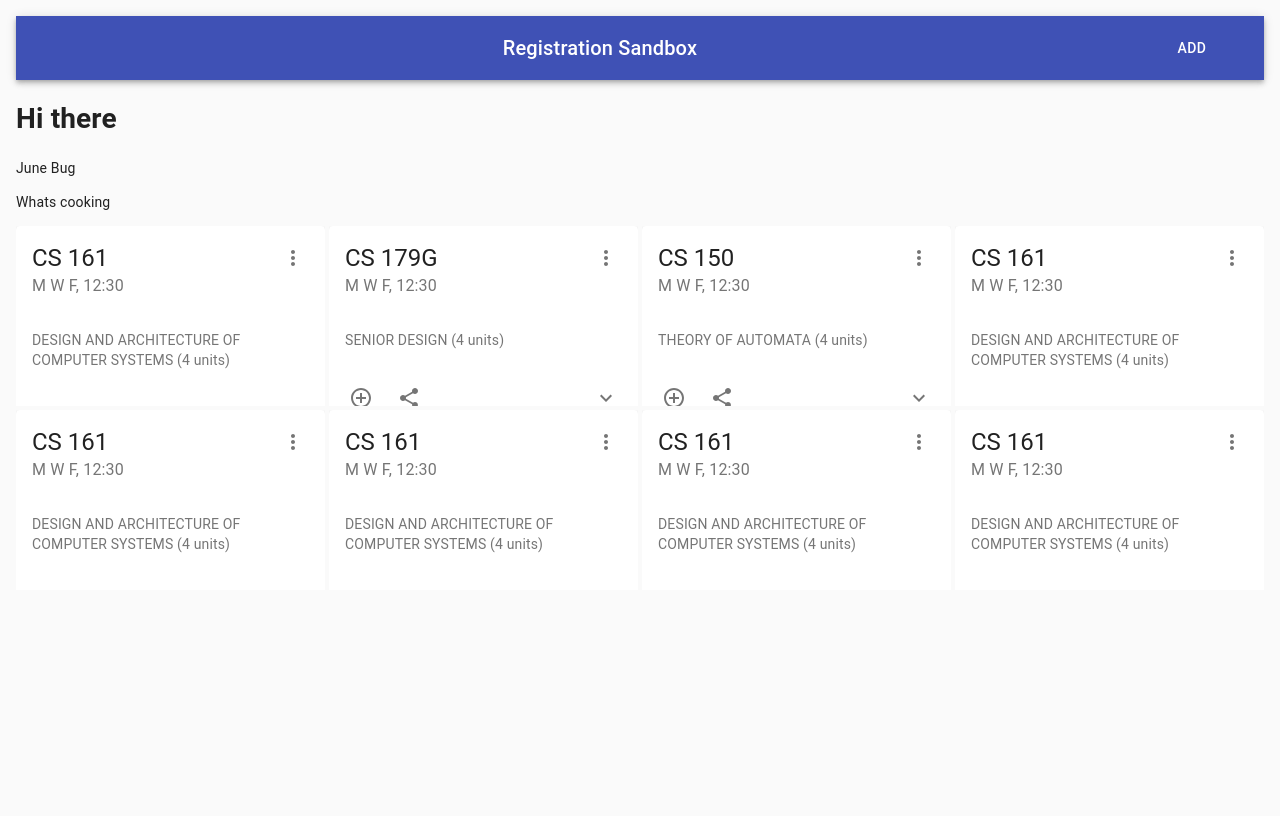
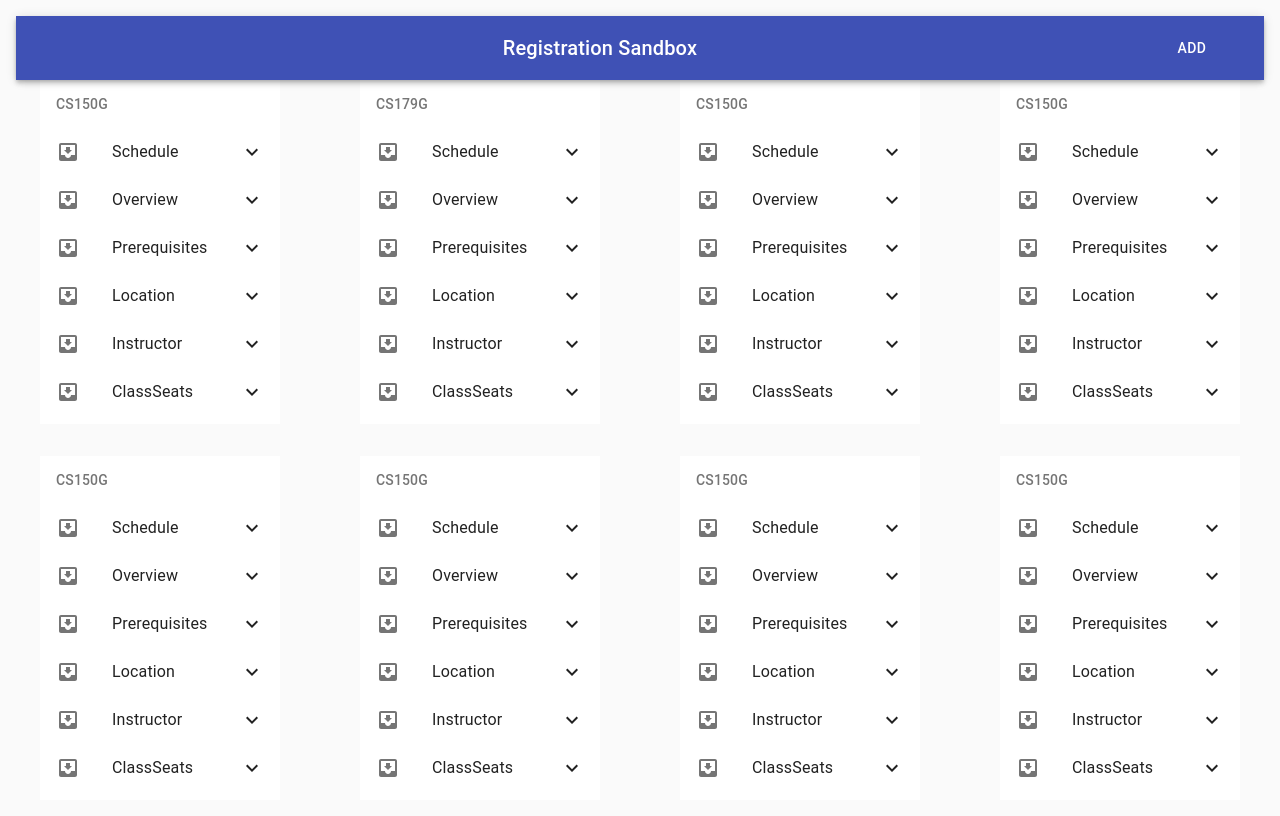
Before and after one commit to CS-UCR/better-banner, a React (Create React App) app in the folder client/: page /sandbox in a window 1280 px wide. Built offline with nearby package versions, Linux system fonts and the light colour scheme.

Commit message:
refactored Class Details to take in properties

```diff
--- a/client/src/components/ClassDetails.jsx
+++ b/client/src/components/ClassDetails.jsx
@@ -27,7 +27,7 @@ const useStyles = makeStyles(theme => ({
     },
 }));
 
-export default function NestedList() {
+export default function NestedList(props) {
     const classes = useStyles();
     const [open, setOpen] = React.useState({
         Schedule: false,
@@ -44,15 +44,16 @@ export default function NestedList() {
     };
 
     return (
-    <Container maxWidth="sm">
+        <Container maxWidth='sm'>
             <List
-      component="nav"
-      aria-labelledby="nested-list-subheader"
-      subheader={
-        <ListSubheader component="div" id="nested-list-subheader">
-          CS179G
+                component='nav'
+                aria-labelledby='nested-list-subheader'
+                subheader={(
+                    <ListSubheader component='div' id='nested-list-subheader'>
+                        {/* CS179G */}
+                        {props.courseTitle}
                     </ListSubheader>
-      }
+                )}
                 className={classes.root}
             >
                 {/* <ListItem button>
@@ -71,16 +72,17 @@ export default function NestedList() {
                     <ListItemIcon>
                         <InboxIcon />
                     </ListItemIcon>
-        <ListItemText primary="Schedule" />
+                    <ListItemText primary='Schedule' />
                     {open.Schedule ? <ExpandLess /> : <ExpandMore />}
                 </ListItem>
-      <Collapse in={open.Schedule} timeout="auto" unmountOnExit>
-        <List component="div" disablePadding>
+                <Collapse in={open.Schedule} timeout='auto' unmountOnExit>
+                    <List component='div' disablePadding>
                         <ListItem button className={classes.nested}>
                             <ListItemIcon>
                                 <StarBorder />
                             </ListItemIcon>
-            <ListItemText primary="Monday, 11:00 - 11:50" />
+                            {/* <ListItemText primary='Monday, 11:00 - 11:50' /> */}
+                            <ListItemText primary={props.Schedule} />
                         </ListItem>
                     </List>
                 </Collapse>
@@ -89,16 +91,17 @@ export default function NestedList() {
                     <ListItemIcon>
                         <InboxIcon />
                     </ListItemIcon>
-        <ListItemText primary="Overview" />
+                    <ListItemText primary='Overview' />
                     {open.Overview ? <ExpandLess /> : <ExpandMore />}
                 </ListItem>
-      <Collapse in={open.Overview} timeout="auto" unmountOnExit>
-        <List component="div" disablePadding>
+                <Collapse in={open.Overview} timeout='auto' unmountOnExit>
+                    <List component='div' disablePadding>
                         <ListItem button className={classes.nested}>
                             <ListItemIcon>
                                 <StarBorder />
                             </ListItemIcon>
-            <ListItemText primary="Senior design class of database" />
+                            {/* <ListItemText primary='Senior design class of database' /> */}
+                            <ListItemText primary={props.Overview} />
                         </ListItem>
                     </List>
                 </Collapse>
@@ -107,16 +110,17 @@ export default function NestedList() {
                     <ListItemIcon>
                         <InboxIcon />
                     </ListItemIcon>
-        <ListItemText primary="Prerequisites" />
+                    <ListItemText primary='Prerequisites' />
                     {open.Prerequisites ? <ExpandLess /> : <ExpandMore />}
                 </ListItem>
-      <Collapse in={open.Prerequisites} timeout="auto" unmountOnExit>
-        <List component="div" disablePadding>
+                <Collapse in={open.Prerequisites} timeout='auto' unmountOnExit>
+                    <List component='div' disablePadding>
                         <ListItem button className={classes.nested}>
                             <ListItemIcon>
                                 <StarBorder />
                             </ListItemIcon>
-            <ListItemText primary="CS166 with a grade of C- or better" />
+                            {/* <ListItemText primary='CS166 with a grade of C- or better' /> */}
+                            <ListItemText primary={props.Prerequisites} />
                         </ListItem>
                     </List>
                 </Collapse>
@@ -125,16 +129,17 @@ export default function NestedList() {
                     <ListItemIcon>
                         <InboxIcon />
                     </ListItemIcon>
-        <ListItemText primary="Location" />
+                    <ListItemText primary='Location' />
                     {open.Location ? <ExpandLess /> : <ExpandMore />}
                 </ListItem>
-      <Collapse in={open.Location} timeout="auto" unmountOnExit>
-        <List component="div" disablePadding>
+                <Collapse in={open.Location} timeout='auto' unmountOnExit>
+                    <List component='div' disablePadding>
                         <ListItem button className={classes.nested}>
                             <ListItemIcon>
                                 <StarBorder />
                             </ListItemIcon>
-            <ListItemText primary="Chung 138" />
+                            {/* <ListItemText primary='Chung 138' /> */}
+                            <ListItemText primary={props.Location} />
                         </ListItem>
                     </List>
                 </Collapse>
@@ -143,16 +148,17 @@ export default function NestedList() {
                     <ListItemIcon>
                         <InboxIcon />
                     </ListItemIcon>
-        <ListItemText primary="Instructor" />
+                    <ListItemText primary='Instructor' />
                     {open.Instructor ? <ExpandLess /> : <ExpandMore />}
                 </ListItem>
-      <Collapse in={open.Instructor} timeout="auto" unmountOnExit>
-        <List component="div" disablePadding>
+                <Collapse in={open.Instructor} timeout='auto' unmountOnExit>
+                    <List component='div' disablePadding>
                         <ListItem button className={classes.nested}>
                             <ListItemIcon>
                                 <StarBorder />
                             </ListItemIcon>
-            <ListItemText primary="Marriam Salloum" />
+                            {/* <ListItemText primary='Marriam Salloum' /> */}
+                            <ListItemText primary={props.Instructor} />
                         </ListItem>
                     </List>
                 </Collapse>
@@ -161,26 +167,28 @@ export default function NestedList() {
                     <ListItemIcon>
                         <InboxIcon />
                     </ListItemIcon>
-        <ListItemText primary="ClassSeats" />
+                    <ListItemText primary='ClassSeats' />
                     {open.ClassSeats ? <ExpandLess /> : <ExpandMore />}
                 </ListItem>
-      <Collapse in={open.ClassSeats} timeout="auto" unmountOnExit>
-        <List component="div" disablePadding>
+                <Collapse in={open.ClassSeats} timeout='auto' unmountOnExit>
+                    <List component='div' disablePadding>
                         <ListItem button className={classes.nested}>
                             <ListItemIcon>
                                 <StarBorder />
                             </ListItemIcon>
-            <ListItemText primary="Seats available: 5" />
+                            {/* <ListItemText primary='Seats available: 5' /> */}
+                            <ListItemText primary={props.Seats_Available} />
                         </ListItem>
                     </List>
                 </Collapse>
-      <Collapse in={open.ClassSeats} timeout="auto" unmountOnExit>
-        <List component="div" disablePadding>
+                <Collapse in={open.ClassSeats} timeout='auto' unmountOnExit>
+                    <List component='div' disablePadding>
                         <ListItem button className={classes.nested}>
                             <ListItemIcon>
                                 <StarBorder />
                             </ListItemIcon>
-            <ListItemText primary="Waitlist: 0" />
+                            {/* <ListItemText primary='Waitlist: 0' /> */}
+                            <ListItemText primary={props.Waitlist} />
                         </ListItem>
                     </List>
                 </Collapse>
--- a/client/src/pages/RegistrationPage.jsx
+++ b/client/src/pages/RegistrationPage.jsx
@@ -6,7 +6,16 @@ export default function RegistrationPage(){
     return (
         <div>
             <h1>Hello</h1>
-            <ClassDetails />
+            <ClassDetails
+                courseTitle='CS150G'
+                Schedule='Monday 11:00 - 11:50'
+                Overview='Theory of Automata'
+                Prerequisites='CS111 with a grade of C- or better'
+                Location='WCH 138'
+                Instructor='Pae Lependu'
+                Seats_Available='Seats available: 5'
+                Waitlist='Waitlist: 0'
+            />
         </div>
     );
 };
--- a/client/src/pages/Sandbox.jsx
+++ b/client/src/pages/Sandbox.jsx
@@ -1,16 +1,9 @@
 import React from 'react';
-import {
-    AppBar,
-    Toolbar,
-    Typography,
-    Button,
-    Container,
-    Grid,
-    GridList,
-    GridListTile
-} from '@material-ui/core';
+import { AppBar,Toolbar,Typography,Button,Grid} from '@material-ui/core';
 import { makeStyles } from '@material-ui/core/styles';
-import Card from '../components/Card';
+// import Card from '../components/Card';
+import ClassDetails from '../components/ClassDetails';
+
 
 const useStyles = makeStyles(theme => ({
     root: {
@@ -30,44 +23,84 @@ const useStyles = makeStyles(theme => ({
 // used as the index to map each entry
 const courses = [
     {
-        courseNumber: 'CS 161',
-        schedule: 'M W F, 12:30',
-        courseHead: 'DESIGN AND ARCHITECTURE OF COMPUTER SYSTEMS (4 units)'
+        courseTitle: 'CS150G',
+        Schedule: 'Monday 11:00 - 11:50',
+        Overview: 'Theory of Automata',
+        Prerequisites: 'CS111 with a grade of C- or better',
+        Location: 'WCH 138',
+        Instructor: 'Pae Lependu',
+        Seats_Available: 'Seats available: 5',
+        Waitlist: 'Waitlist: 0',
     },
     {
-        courseNumber: 'CS 179G',
-        schedule: 'M W F, 12:30',
-        courseHead: 'SENIOR DESIGN (4 units)'
+        courseTitle: 'CS179G',
+        Schedule: 'Monday 11:00 - 11:50',
+        Overview: 'Database Senior Design',
+        Prerequisites: 'CS166 with a grade of C- or better',
+        Location: 'WCH 145',
+        Instructor: 'Mariam Salloum',
+        Seats_Available: 'Seats available: 0',
+        Waitlist: 'Waitlist: 2',
     },
     {
-        courseNumber: 'CS 150',
-        schedule: 'M W F, 12:30',
-        courseHead: 'THEORY OF AUTOMATA (4 units)'
+        courseTitle: 'CS150G',
+        Schedule: 'Monday 11:00 - 11:50',
+        Overview: 'Theory of Automata',
+        Prerequisites: 'CS111 with a grade of C- or better',
+        Location: 'WCH 138',
+        Instructor: 'Pae Lependu',
+        Seats_Available: 'Seats available: 5',
+        Waitlist: 'Waitlist: 0',
     },
     {
-        courseNumber: 'CS 161',
-        schedule: 'M W F, 12:30',
-        courseHead: 'DESIGN AND ARCHITECTURE OF COMPUTER SYSTEMS (4 units)'
+        courseTitle: 'CS150G',
+        Schedule: 'Monday 11:00 - 11:50',
+        Overview: 'Theory of Automata',
+        Prerequisites: 'CS111 with a grade of C- or better',
+        Location: 'WCH 138',
+        Instructor: 'Pae Lependu',
+        Seats_Available: 'Seats available: 5',
+        Waitlist: 'Waitlist: 0',
     },
     {
-        courseNumber: 'CS 161',
-        schedule: 'M W F, 12:30',
-        courseHead: 'DESIGN AND ARCHITECTURE OF COMPUTER SYSTEMS (4 units)'
+        courseTitle: 'CS150G',
+        Schedule: 'Monday 11:00 - 11:50',
+        Overview: 'Theory of Automata',
+        Prerequisites: 'CS111 with a grade of C- or better',
+        Location: 'WCH 138',
+        Instructor: 'Pae Lependu',
+        Seats_Available: 'Seats available: 5',
+        Waitlist: 'Waitlist: 0',
     },
     {
-        courseNumber: 'CS 161',
-        schedule: 'M W F, 12:30',
-        courseHead: 'DESIGN AND ARCHITECTURE OF COMPUTER SYSTEMS (4 units)'
+        courseTitle: 'CS150G',
+        Schedule: 'Monday 11:00 - 11:50',
+        Overview: 'Theory of Automata',
+        Prerequisites: 'CS111 with a grade of C- or better',
+        Location: 'WCH 138',
+        Instructor: 'Pae Lependu',
+        Seats_Available: 'Seats available: 5',
+        Waitlist: 'Waitlist: 0',
     },
     {
-        courseNumber: 'CS 161',
-        schedule: 'M W F, 12:30',
-        courseHead: 'DESIGN AND ARCHITECTURE OF COMPUTER SYSTEMS (4 units)'
+        courseTitle: 'CS150G',
+        Schedule: 'Monday 11:00 - 11:50',
+        Overview: 'Theory of Automata',
+        Prerequisites: 'CS111 with a grade of C- or better',
+        Location: 'WCH 138',
+        Instructor: 'Pae Lependu',
+        Seats_Available: 'Seats available: 5',
+        Waitlist: 'Waitlist: 0',
     },
     {
-        courseNumber: 'CS 161',
-        schedule: 'M W F, 12:30',
-        courseHead: 'DESIGN AND ARCHITECTURE OF COMPUTER SYSTEMS (4 units)'
+        courseTitle: 'CS150G',
+        Schedule: 'Monday 11:00 - 11:50',
+        Overview: 'Theory of Automata',
+        Prerequisites: 'CS111 with a grade of C- or better',
+        Location: 'WCH 138',
+        Instructor: 'Pae Lependu',
+        Seats_Available: 'Seats available: 5',
+        Waitlist: 'Waitlist: 0',
     },
 ];
 
@@ -107,20 +140,27 @@ export default function Sandbox() {
                     </Grid>
                 </Grid>
             </Container> */}
-            <h1>Hi there</h1>
-            <p>June Bug</p>
-            <p> Whats cooking</p>
-            <GridList cols={4}>
+            <Grid container spacing={4}>
                 {courses.map((x, index) => (
-                    <GridListTile key={index}>
-                        <Card
+                    <Grid item key={index} className={classes.cardGrid} xs={3}>
+                        {/* <Card
                             courseNumber={x.courseNumber}
                             schedule={x.schedule}
                             courseHead={x.courseHead}
+                        /> */}
+                        <ClassDetails
+                            courseTitle={x.courseTitle}
+                            Schedule={x.Schedule}
+                            Overview={x.Overview}
+                            Prerequisites={x.Prerequisites}
+                            Location={x.Location}
+                            Instructor={x.Instructor}
+                            Seats_Available={x.Seats_Available}
+                            Waitlist={x.Waitlist}
                         />
-                    </GridListTile>
+                    </Grid>
                 ))}
-            </GridList>
+            </Grid>
         </>
     );
 }
```
Also changed, not shown: 1 other file (tests, documents, lock files or other folders). Lines whose indentation alone changed are shown as unchanged.
